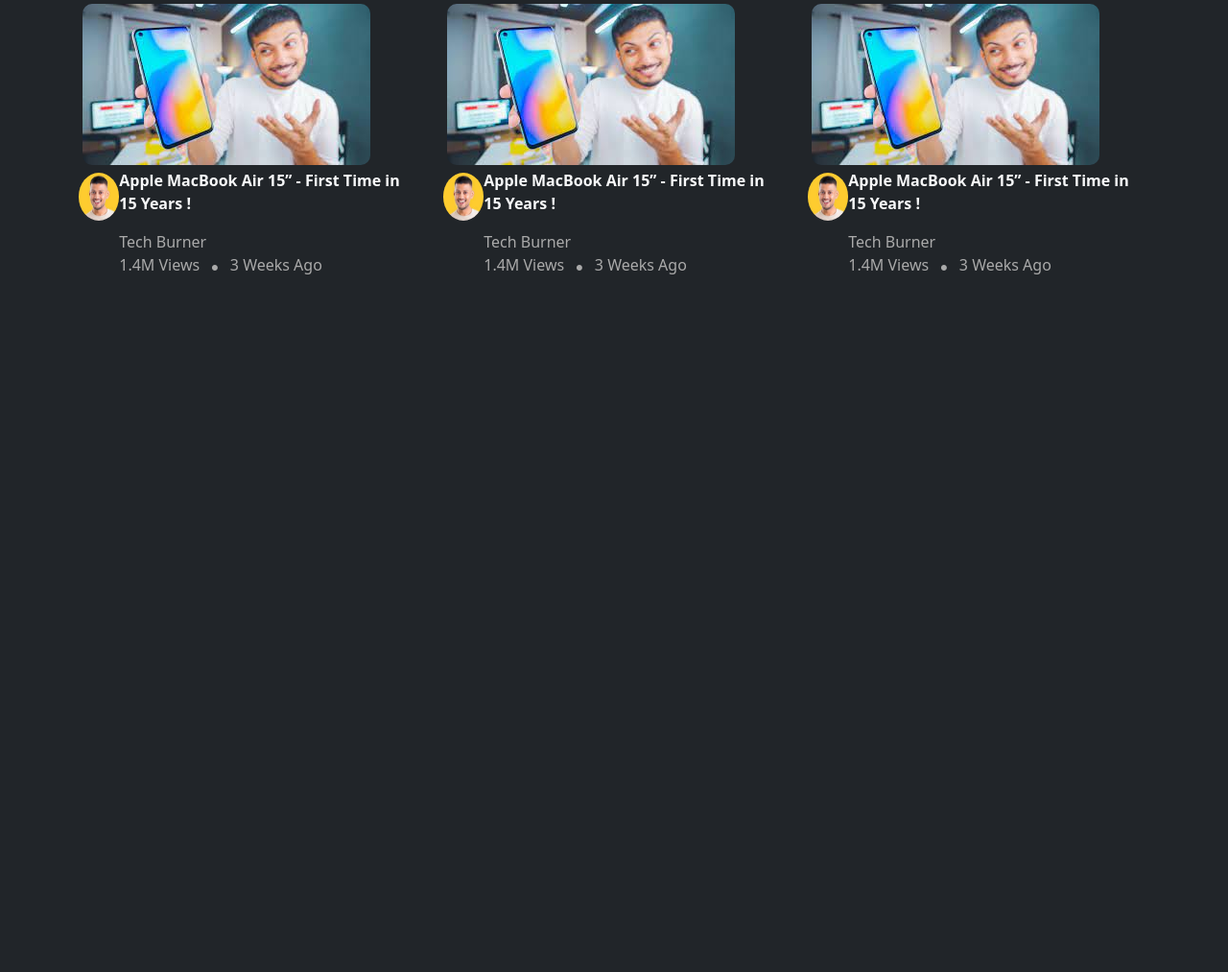
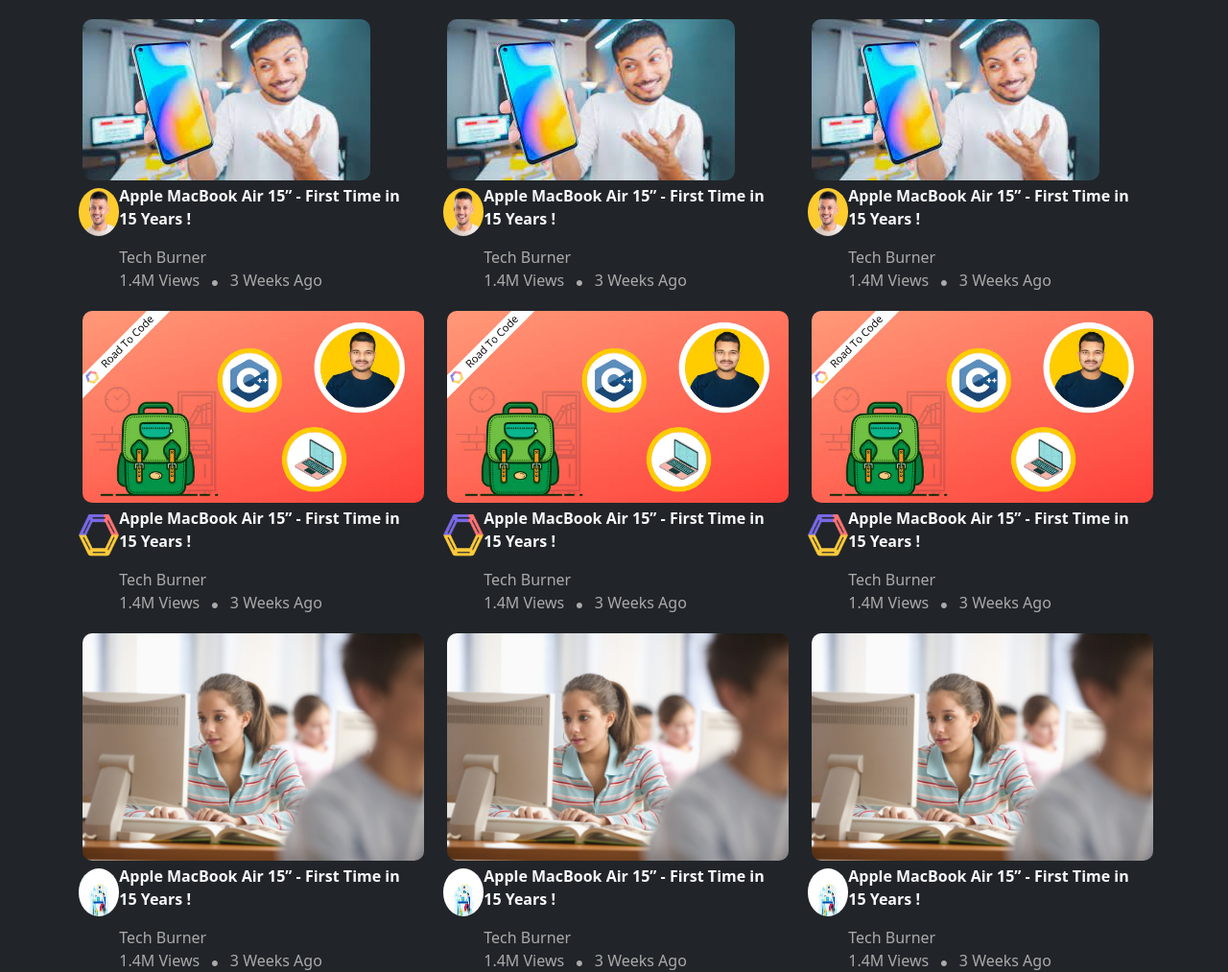
Before and after one commit to kasasau8/clone-you-tube, a plain HTML site: page index.html in a window 1280 px wide. Shown: the whole page at 96% size. Before the commit the page ends 800 px from the top, so only its background shows below. Drawn offline with nearby package versions, Linux system fonts and the light colour scheme.

Commit message:
added card and images

```diff
--- a/index.html
+++ b/index.html
@@ -30,8 +30,8 @@
 <body class="bg-dark">
     <div class="container">
         <div class="row">
-            <div class="col-md-4">
-              <div class="video-card text-light">
+            <div  class="col-md-4 col-sm-6">
+              <div class="video-card mt-3 text-light">
                 <img src="./img/tech-burner.jpg" class="img-fluid m-1 thumbnail"/>
 
                 <div class="d-flex">
@@ -49,8 +49,8 @@
               </div>
             </div>
 
-            <div class="col-md-4">
-                <div class="video-card text-light">
+            <div  class=" col-md-4 col-sm-6">
+                <div class="video-card mt-3 text-light">
                     <img src="./img/tech-burner.jpg" class="img-fluid m-1 thumbnail"/>
 
                     <div class="d-flex">
@@ -70,8 +70,8 @@
 
             </div>
 
-            <div class="col-md-4">
-                <div class="video-card text-light">
+            <div  class=" col-md-4 col-sm-6">
+                <div class="video-card mt-3 text-light">
                     <img src="./img/tech-burner.jpg" class="img-fluid m-1 thumbnail"/>
 
                     <div class="d-flex">
@@ -88,9 +88,130 @@
                     </div>
                   </div>
 
+
+
             </div>
         </div>
-    </div>
+
+        <div class="row">
+            <div  class=" col-md-4 col-sm-6">
+              <div class="video-card mt-3 text-light">
+                <img src="./img/rtc-thumbnail.png" class="img-fluid m-1 thumbnail"/>
+
+                <div class="d-flex">
+                    <div>
+                        <img src="./img/rtc-profile.png" class="img-fluid channel-logo mt-1  "/>
+                    </div>
+                    <div>
+                       <p class="fw-bold"> Apple MacBook Air 15” - First Time in 15 Years !</p>
+                        <span class="text-dim d-block">Tech Burner</span>
+                        <span class="text-dim">1.4M Views</span>
+                        <span class="text-dim mx-2 separater-circle">●</span>
+                        <span class="text-dim">3 Weeks Ago</span>
+                    </div>
+                </div>
+              </div>
+            </div>
+
+            <div  class="col-md-4 col-sm-6">
+                <div class="video-card mt-3 text-light">
+                    <img src="./img/rtc-thumbnail.png" class="img-fluid m-1 thumbnail"/>
+
+                    <div class="d-flex">
+                        <div>
+                            <img src="./img/rtc-profile.png" class="img-fluid channel-logo mt-1 "/>
+                        </div>
+                        <div>
+                           <p class="fw-bold"> Apple MacBook Air 15” - First Time in 15 Years !</p>
+                            <span class="text-dim d-block">Tech Burner</span>
+                            <span class="text-dim">1.4M Views</span>
+                            <span class="text-dim mx-2 separater-circle">●</span>
+                            <span class="text-dim">3 Weeks Ago</span>
+                        </div>
+                    </div>
+                  </div>
+
+
+            </div>
+
+            <div  class="col-md-4 col-sm-6">
+                <div class="video-card mt-3 text-light">
+                    <img src="./img/rtc-thumbnail.png" class="img-fluid m-1 thumbnail"/>
+
+                    <div class="d-flex">
+                        <div>
+                            <img src="./img/rtc-profile.png" class="img-fluid channel-logo mt-1 "/>
+                        </div>
+                        <div>
+                           <p class="fw-bold"> Apple MacBook Air 15” - First Time in 15 Years !</p>
+                            <span class="text-dim d-block">Tech Burner</span>
+                            <span class="text-dim">1.4M Views</span>
+                            <span class="text-dim mx-2 separater-circle">●</span>
+                            <span class="text-dim">3 Weeks Ago</span>
+                        </div>
+                    </div>
+                  </div>
+                </div>
+
+            <div  class="col-md-4 col-sm-6">
+                <div class="video-card mt-3 text-light">
+                    <img src="./img/study-thumbnal.webp" class="img-fluid m-1 thumbnail"/>
+
+                    <div class="d-flex">
+                        <div>
+                            <img src="./img/rtc1-profile.png" class="img-fluid channel-logo mt-1 "/>
+                        </div>
+                        <div>
+                           <p class="fw-bold"> Apple MacBook Air 15” - First Time in 15 Years !</p>
+                            <span class="text-dim d-block">Tech Burner</span>
+                            <span class="text-dim">1.4M Views</span>
+                            <span class="text-dim mx-2 separater-circle">●</span>
+                            <span class="text-dim">3 Weeks Ago</span>
+                        </div>
+                    </div>
+                  </div>
+                </div>
+
+                <div  class="col-md-4 col-sm-6">
+                    <div class="video-card mt-3 text-light">
+                        <img src="./img/study-thumbnal.webp" class="img-fluid m-1 thumbnail"/>
+
+                        <div class="d-flex">
+                            <div>
+                                <img src="./img/rtc1-profile.png" class="img-fluid channel-logo mt-1 "/>
+                            </div>
+                            <div>
+                               <p class="fw-bold"> Apple MacBook Air 15” - First Time in 15 Years !</p>
+                                <span class="text-dim d-block">Tech Burner</span>
+                                <span class="text-dim">1.4M Views</span>
+                                <span class="text-dim mx-2 separater-circle">●</span>
+                                <span class="text-dim">3 Weeks Ago</span>
+                            </div>
+                        </div>
+                      </div>
+                    </div>
+
+                    <div  class="col-md-4 col-sm-6">
+                        <div class="video-card mt-3 text-light">
+                            <img src="./img/study-thumbnal.webp" class="img-fluid m-1 thumbnail"/>
+
+                            <div class="d-flex">
+                                <div>
+                                    <img src="./img/rtc1-profile.png" class="img-fluid channel-logo mt-1 "/>
+                                </div>
+                                <div>
+                                   <p class="fw-bold"> Apple MacBook Air 15” - First Time in 15 Years !</p>
+                                    <span class="text-dim d-block">Tech Burner</span>
+                                    <span class="text-dim">1.4M Views</span>
+                                    <span class="text-dim mx-2 separater-circle">●</span>
+                                    <span class="text-dim">3 Weeks Ago</span>
+                                </div>
+                            </div>
+                        </div>
+                    </div>
+                </div>
+            </div>
+        </div>
 
 
     <script src="https://cdn.jsdelivr.net/npm/bootstrap@5.3.3/dist/js/bootstrap.bundle.min.js"
```
Also changed, not shown: img/rtc-profile.png (added), img/rtc-thumbnail.png (added), img/rtc1-profile.png (added), img/study-thumbnal.webp (added).
